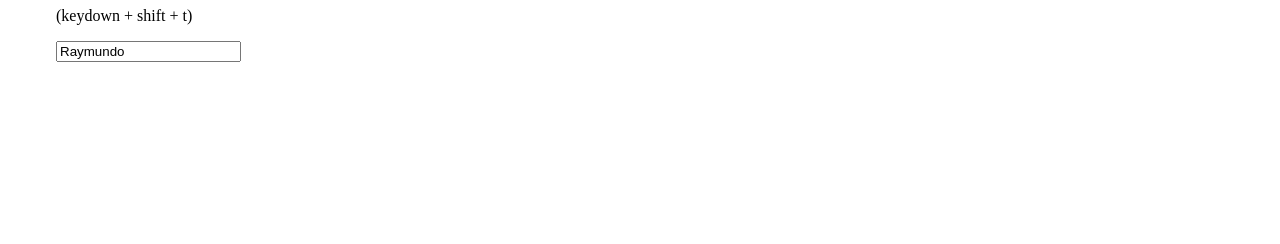
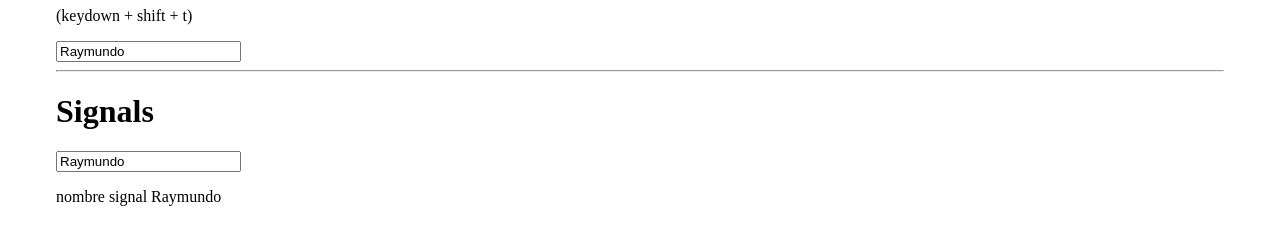
Before and after one commit to raewashere/todoapp, an Angular app: page /labs in a window 1280 px wide. Shown: the part 1220-1464 px from the top of the page. Before the commit the page ends 1338 px from the top, so only its background shows below. Built offline with nearby package versions, Linux system fonts and the light colour scheme.

Commit message:
creacion de signal

```diff
--- a/src/app/pages/labs/labs.component.html
+++ b/src/app/pages/labs/labs.component.html
@@ -38,4 +38,9 @@
     <!--Event binding: Deteccion de entrada de teclado especifica, tecla o comando-->
     <p>(keydown + shift + t)</p>
     <input type="text"   [value]="person.name" (keydown.shift.t)="changeHandler($event)" />
+    <hr/>
+    <!--Modificacion dinamica de una variable-->
+    <h1>Signals</h1>
+    <input type="text"   [value]="nameSignal()" (change)="changeHandlerSignal($event)" />
+    <p>nombre signal {{nameSignal()}}</p>
 </div>
--- a/src/app/pages/labs/labs.component.ts
+++ b/src/app/pages/labs/labs.component.ts
@@ -1,4 +1,4 @@
-import { Component } from '@angular/core';
+import { Component, signal } from '@angular/core';
 import { CommonModule } from '@angular/common';
 
 @Component({
@@ -45,4 +45,16 @@ export class LabsComponent {
     console.log(input.value);
   }
 
+  //Ejemplo de funcion con signal, permite hacer cambios de forma dinamica
+  nameSignal = signal('Raymundo');
+
+  changeHandlerSignal(event: Event) {
+    //Obtener valor de input
+    const input = event.target as HTMLInputElement;
+    const newValue = input.value;
+    console.log(newValue);
+    //Modifica valor de variable signal, render de acuerdo a forma dinamica de manera reactiva
+    this.nameSignal.set(newValue);
+  }
+
 }
```
